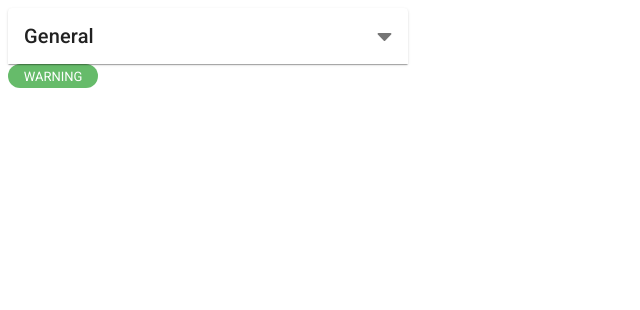
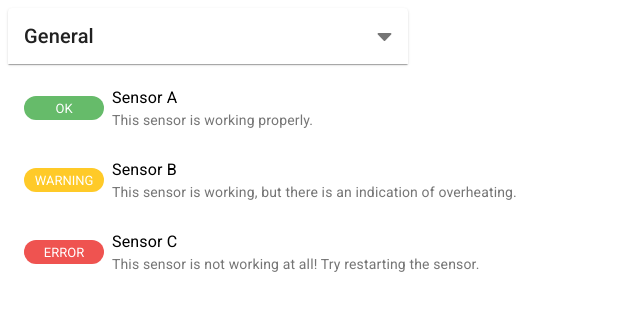
Before and after one commit to SebastianLiando/amr-web-gui-schaeffler, a React (Create React App) app in the folder amr-web-app/: page / in a window 1280 px wide. Shown: the top 310 px of the page, without its empty margins (0-640 px from the left). Built offline with nearby package versions, Linux system fonts and the light colour scheme.

Commit message:
Add status list content component to display list of sensor and motor status

```diff
--- a/amr-web-app/src/App.js
+++ b/amr-web-app/src/App.js
@@ -2,7 +2,7 @@ import { Box, makeStyles } from '@material-ui/core'
 import React from 'react'
 
 import GeneralHealthState from './components/health-state/general-health-state/general-health-state'
-import StatusChip from './components/status-chip/status-chip'
+import StatusListContent from './components/list-content/status-list-content/status-list-content'
 
 const useStyles = makeStyles({
   app: {
@@ -24,7 +24,30 @@ const app = () => {
         }}
       />
 
-      <StatusChip title="WARNING" />
+      <StatusListContent
+        data={[
+          {
+            id: 'a',
+            name: 'Sensor A',
+            status: 'ok',
+            details: 'This sensor is working properly.',
+          },
+          {
+            id: 'b',
+            name: 'Sensor B',
+            status: 'warning',
+            details:
+              'This sensor is working, but there is an indication of overheating.',
+          },
+          {
+            id: 'c',
+            name: 'Sensor C',
+            status: 'error',
+            details:
+              'This sensor is not working at all! Try restarting the sensor.',
+          },
+        ]}
+      />
     </Box>
   )
 }
--- /dev/null
+++ b/amr-web-app/src/components/list-content/status-list-content/status-list-content.js
@@ -0,0 +1,64 @@
+import {
+  List,
+  ListItem,
+  ListItemAvatar,
+  ListItemText,
+  makeStyles,
+} from '@material-ui/core'
+import React from 'react'
+
+import StatusChip from '../../status-chip/status-chip'
+
+const useStyles = makeStyles({
+  padded: {
+    padding: '0px 8px',
+  },
+})
+
+/*
+Data example
+
+  data: [
+    {
+      id: 'a',
+      name: 'Sensor A',
+      status: 'ok',
+      details: 'This sensor is working properly.',
+    },
+    {
+      id: 'b',
+      name: 'Sensor B',
+      status: 'warning',
+      details:
+        'This sensor is working, but there is an indication of overheating.',
+    },
+  ]
+
+  status -> ok, warning, or error
+*/
+const statusListContent = ({ data }) => {
+  const classes = useStyles()
+
+  return (
+    <List>
+      {data !== undefined
+        ? data.map(({ id, name, details, status }) => {
+            return (
+              <ListItem key={id}>
+                <ListItemAvatar>
+                  <StatusChip type={status} title={status.toUpperCase()} />
+                </ListItemAvatar>
+                <ListItemText
+                  primary={name}
+                  secondary={details}
+                  className={classes.padded}
+                />
+              </ListItem>
+            )
+          })
+        : undefined}
+    </List>
+  )
+}
+
+export default statusListContent
--- a/amr-web-app/src/components/status-chip/status-chip.js
+++ b/amr-web-app/src/components/status-chip/status-chip.js
@@ -2,7 +2,7 @@ import { Chip, makeStyles } from '@material-ui/core'
 import React from 'react'
 import getColor from './utils'
 
-const statusGood = ({ title, width = '90px', type = 'ok' }) => {
+const statusGood = ({ title, width = '80px', type = 'ok' }) => {
   const useStyles = makeStyles({
     background: {
       backgroundColor: getColor(type, false),
--- a/amr-web-app/src/index.js
+++ b/amr-web-app/src/index.js
@@ -1,6 +1,5 @@
 import React from 'react';
 import ReactDOM from 'react-dom';
-// import './index.css';
 import App from './App';
 import reportWebVitals from './reportWebVitals';
 
```
Also changed, not shown: 1 other file (tests, documents, lock files or other folders).
